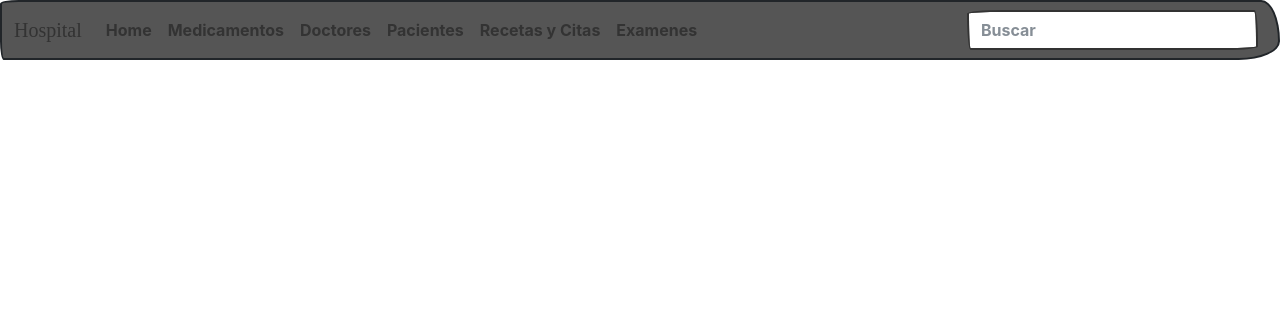
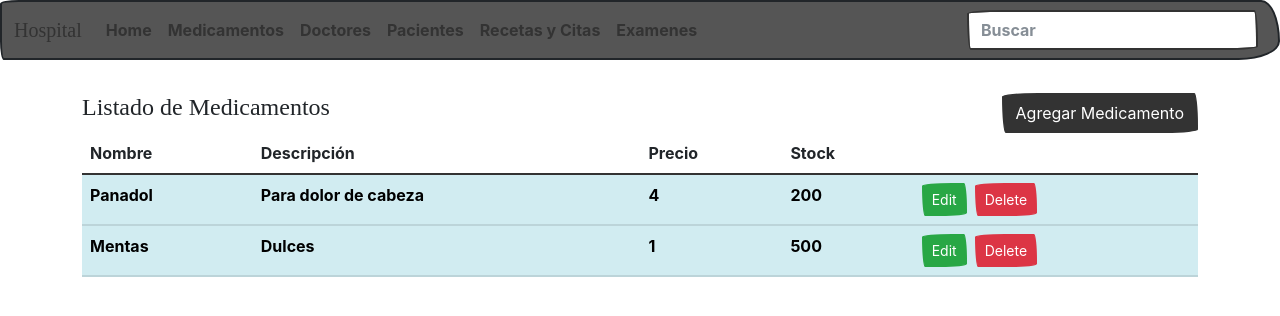
Before and after one commit to AbelAvendanoArgueta/Angular_Hospital_System_2.0, an Angular app in the folder frontend/: page / in a window 1280 px wide. Shown: the top 316 px of the page. Built offline with nearby package versions, Linux system fonts and the light colour scheme; a web font is replaced by a local one.

Commit message:
Basics in listDrugs Component

```diff
--- a/frontend/src/app/app.component.html
+++ b/frontend/src/app/app.component.html
@@ -1 +1,2 @@
 <app-navbar></app-navbar>
+<app-list-drugs></app-list-drugs>
--- a/frontend/src/app/components/list-drugs/list-drugs.component.css
+++ b/frontend/src/app/components/list-drugs/list-drugs.component.css
@@ -0,0 +1,5 @@
+.title {
+    margin-top: 3%;
+    display: flex;
+    justify-content: space-between;
+}
--- a/frontend/src/app/components/list-drugs/list-drugs.component.html
+++ b/frontend/src/app/components/list-drugs/list-drugs.component.html
@@ -1 +1,29 @@
-<p>list-drugs works!</p>
+<div class="container">
+    <div class="title">
+        <h4>Listado de Medicamentos</h4>
+        <button type="button" class="btn btn-primary">Agregar Medicamento</button>
+    </div>
+    <table class="table table-hover">
+        <thead>
+          <tr>
+            <th scope="col">Nombre</th>
+            <th scope="col">Descripción</th>
+            <th scope="col">Precio</th>
+            <th scope="col">Stock</th>
+            <th scope="col"></th>
+          </tr>
+        </thead>
+        <tbody>
+          <tr *ngFor="let item of listDrugs" class="table-info">
+            <td>{{ item.name }}</td>
+            <td>{{ item.description }}</td>
+            <td>{{ item.price }}</td>
+            <td>{{ item.stock }}</td>
+            <th>
+                <button type="button" class="btn btn-success btn-sm">Edit</button>
+                <button type="button" class="btn btn-danger btn-sm ms-2">Delete</button>
+            </th>
+          </tr>
+        </tbody>
+      </table>
+</div>
--- a/frontend/src/app/components/list-drugs/list-drugs.component.ts
+++ b/frontend/src/app/components/list-drugs/list-drugs.component.ts
@@ -1,10 +1,22 @@
-import { Component } from '@angular/core';
+import { Component, OnInit } from '@angular/core';
+import { Drug } from 'src/app/interfaces/drug'
 
 @Component({
   selector: 'app-list-drugs',
   templateUrl: './list-drugs.component.html',
   styleUrls: ['./list-drugs.component.css']
 })
-export class ListDrugsComponent {
+export class ListDrugsComponent implements OnInit {
+  listDrugs: Drug[] = [
+    {name: "Panadol", description: "Para dolor de cabeza", price: 4, stock: 200},
+    {name: "Mentas", description: "Dulces", price: 1, stock: 500}
+  ]
 
+  constructor(){
+
+  }
+
+  ngOnInit(): void {
+
+  }
 }
```
